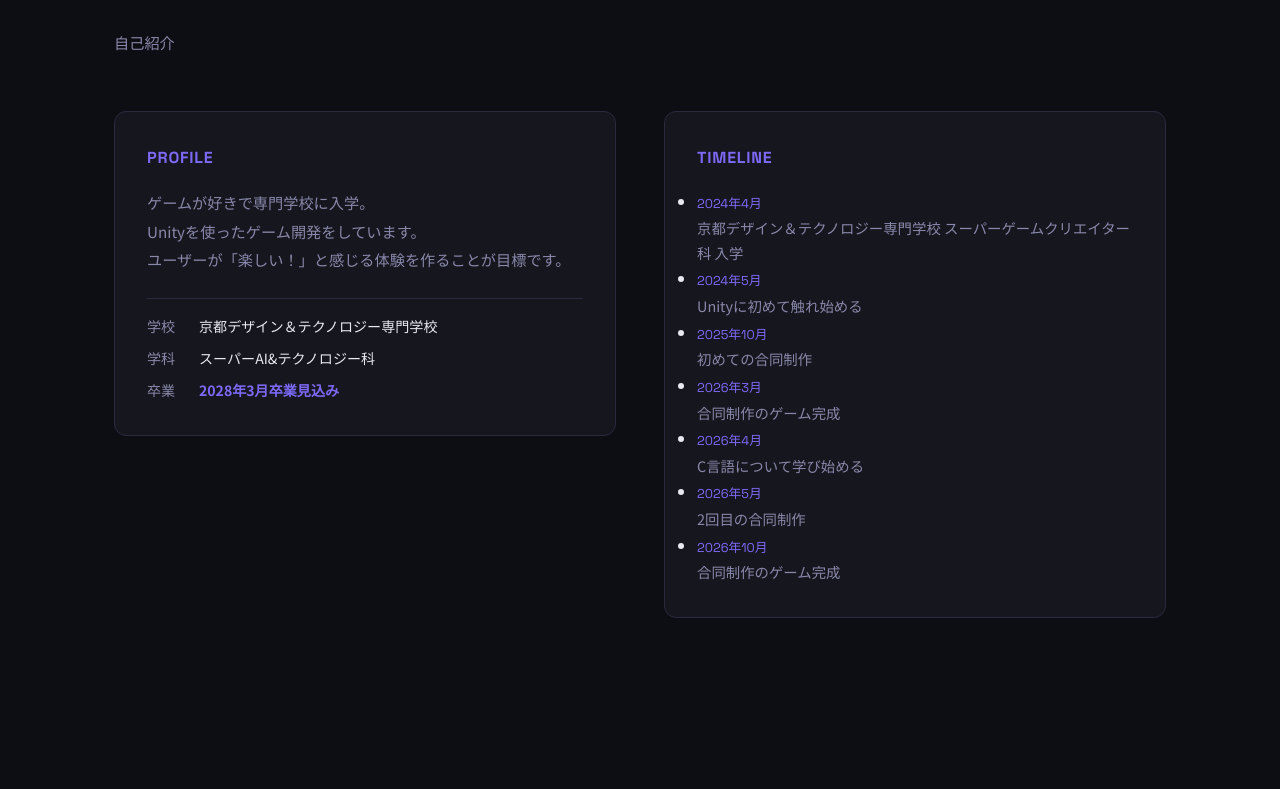
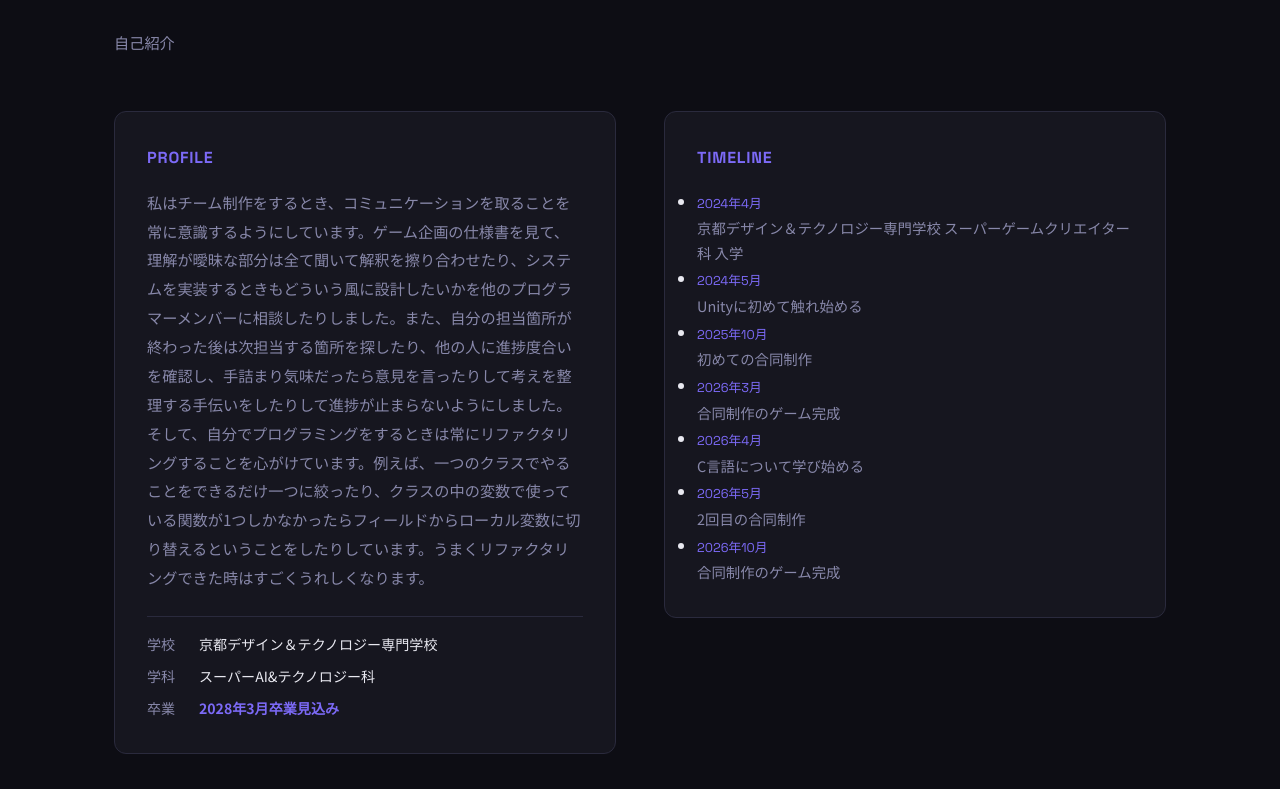
Before and after one commit to COSM1C-0715/MyPortFolio, a React (Vite) app in the folder my-portfolio/: page / in a window 1280 px wide. Shown: the part 956-1745 px from the top of the page. Built offline with nearby package versions, Linux system fonts and the light colour scheme.

Commit message:
ポートフォリオの自己紹介文を変更

```diff
--- a/my-portfolio/src/data/portfolio.ts
+++ b/my-portfolio/src/data/portfolio.ts
@@ -98,7 +98,7 @@ export const profile: Profile = {
   school: '京都デザイン＆テクノロジー専門学校',
   department: 'スーパーAI&テクノロジー科',
   graduationYear: '2028年3月卒業見込み',
-  bio: 'ゲームが好きで専門学校に入学。\nUnityを使ったゲーム開発をしています。\nユーザーが「楽しい！」と感じる体験を作ることが目標です。',
+  bio: '私はチーム制作をするとき、コミュニケーションを取ることを常に意識するようにしています。ゲーム企画の仕様書を見て、理解が曖昧な部分は全て聞いて解釈を擦り合わせたり、システムを実装するときもどういう風に設計したいかを他のプログラマーメンバーに相談したりしました。また、自分の担当箇所が終わった後は次担当する箇所を探したり、他の人に進捗度合いを確認し、手詰まり気味だったら意見を言ったりして考えを整理する手伝いをしたりして進捗が止まらないようにしました。そして、自分でプログラミングをするときは常にリファクタリングすることを心がけています。例えば、一つのクラスでやることをできるだけ一つに絞ったり、クラスの中の変数で使っている関数が1つしかなかったらフィールドからローカル変数に切り替えるということをしたりしています。うまくリファクタリングできた時はすごくうれしくなります。',
   motto: '変人ではあるが変態ではない',
   avatar: null,
   links: {
```
